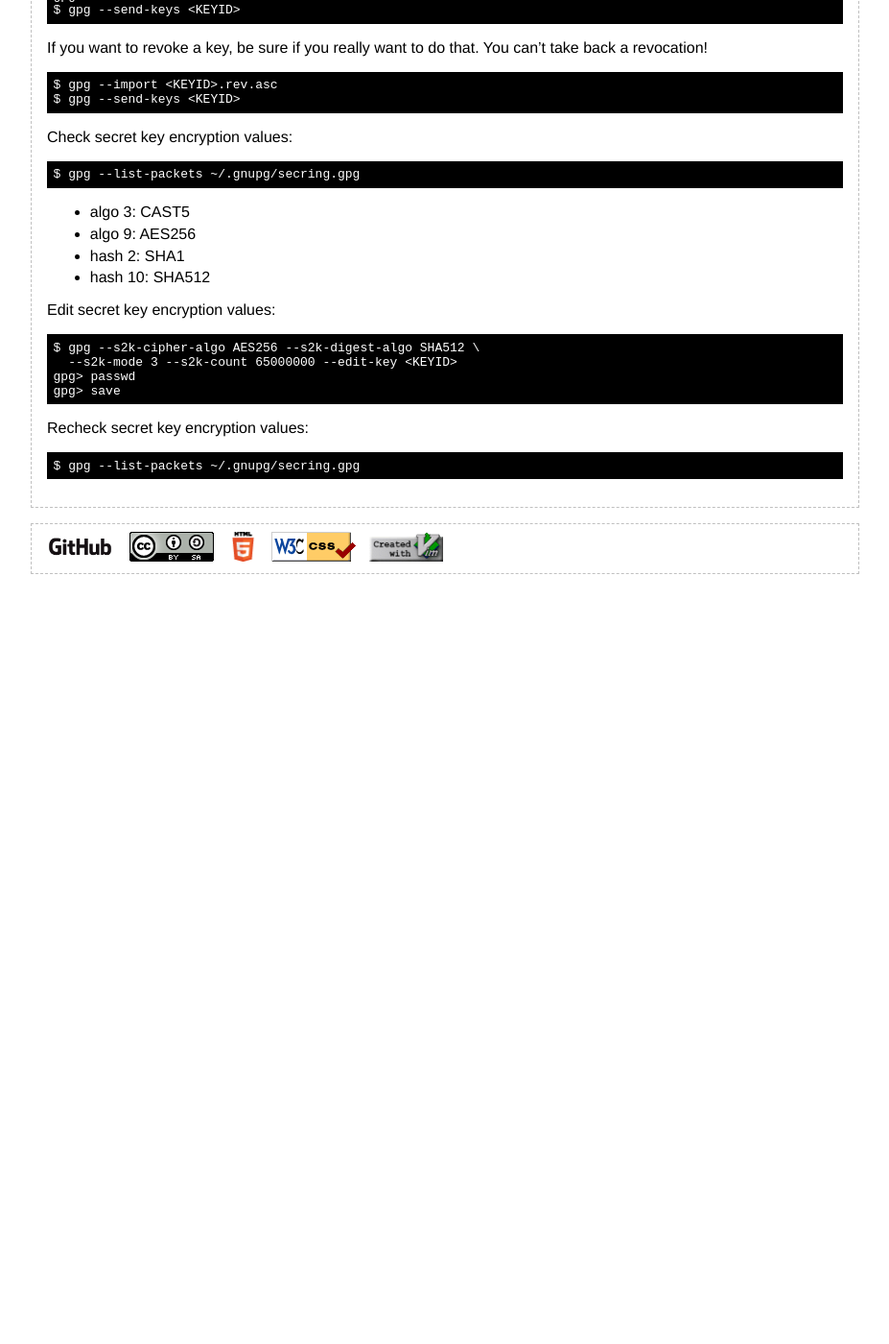
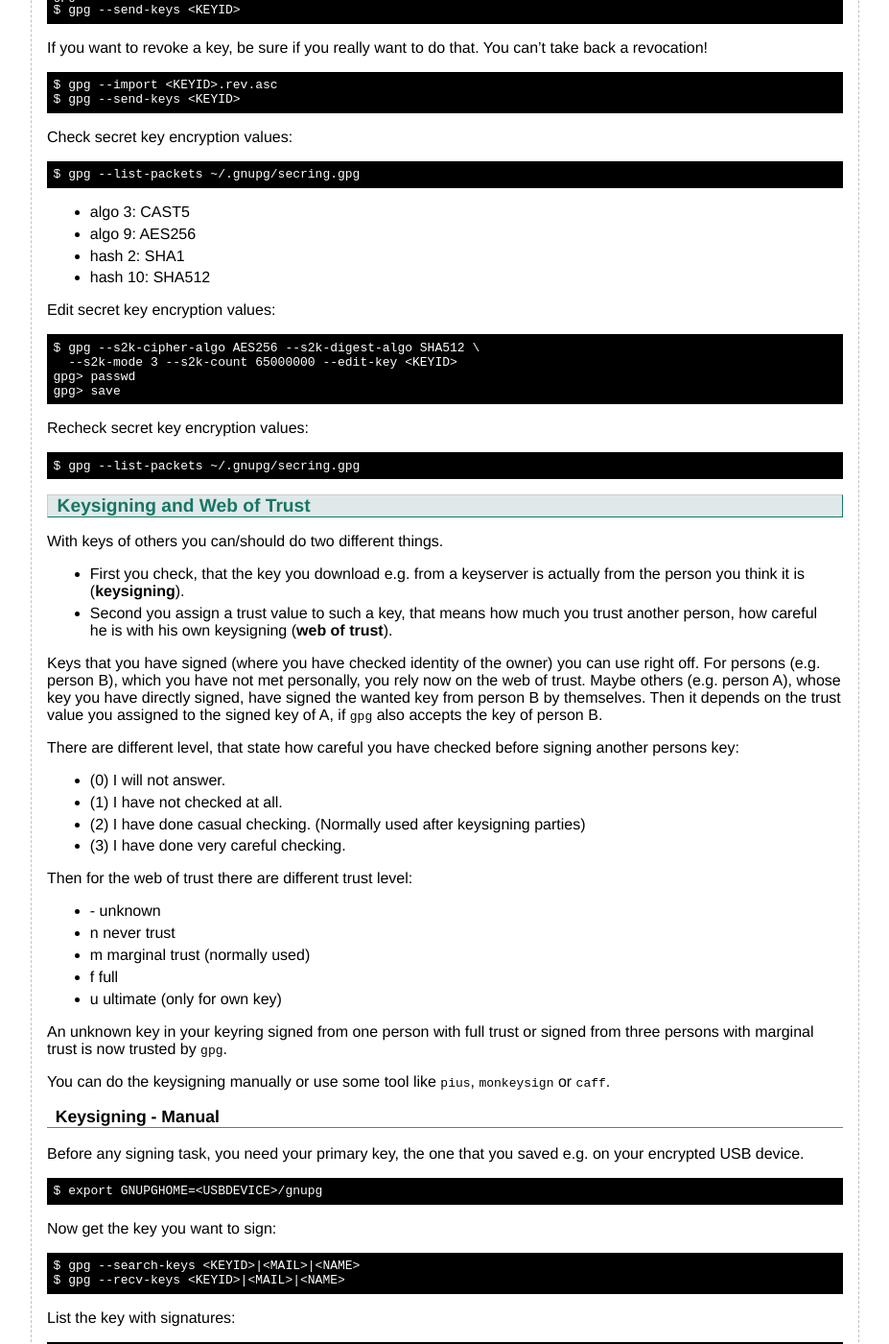
Before and after one commit to flyinggreenfrog/flyinggreenfrog.github.io, a Jekyll site: the page built from knowledgebase/gpg.md, in a window 1280 px wide and 1400 px high, scrolled down 7524 px. Shown: the whole window at 96% size, without its empty margins (176-1103 px from the left). Built offline with Jekyll 4.4.1, drawn with Linux system fonts in a browser that asks for light colours; before the commit the page ends 8154 px from its top, so only the background shows below that; some of the changed text lies outside the part shown.

Commit message:
Added keysigning and web of trust section.

````diff
--- a/knowledgebase/gpg.md
+++ b/knowledgebase/gpg.md
@@ -557,3 +557,107 @@ Recheck secret key encryption values:
 ``` sh
 $ gpg --list-packets ~/.gnupg/secring.gpg
 ```
+
+## Keysigning and Web of Trust
+
+With keys of others you can/should do two different things.
+
+* First you check, that the key you download e.g. from a keyserver is actually
+  from the person you think it is (**keysigning**).
+* Second you assign a trust value to such a key, that means how much you trust
+  another person, how careful he is with his own keysigning (**web of trust**).
+
+Keys that you have signed (where you have checked identity of the owner) you
+can use right off. For persons (e.g. person B), which you have not met
+personally, you rely now on the web of trust. Maybe others (e.g. person A),
+whose key you have directly signed, have signed the wanted key from person B by
+themselves. Then it depends on the trust value you assigned to the signed key
+of A, if `gpg` also accepts the key of person B.
+
+There are different level, that state how careful you have checked before
+signing another persons key:
+
+* (0) I will not answer.
+* (1) I have not checked at all.
+* (2) I have done casual checking. (Normally used after keysigning parties)
+* (3) I have done very careful checking.
+
+Then for the web of trust there are different trust level:
+
+* \- unknown
+* n never trust
+* m marginal trust (normally used)
+* f full
+* u ultimate (only for own key)
+
+An unknown key in your keyring signed from one person with full trust or signed
+from three persons with marginal trust is now trusted by `gpg`.
+
+You can do the keysigning manually or use some tool like `pius`, `monkeysign`
+or `caff`.
+
+### Keysigning - Manual
+
+Before any signing task, you need your primary key, the one that you saved e.g.
+on your encrypted USB device.
+
+``` sh
+$ export GNUPGHOME=<USBDEVICE>/gnupg
+```
+
+Now get the key you want to sign:
+
+``` sh
+$ gpg --search-keys <KEYID>|<MAIL>|<NAME>
+$ gpg --recv-keys <KEYID>|<MAIL>|<NAME>
+```
+
+List the key with signatures:
+
+``` sh
+$ gpg --list-sigs <KEYID>
+```
+
+Before signing, compare fingerprints of the key you downloaded with the one on
+the keysigning papersheet to be sure you will sign the correct key:
+
+``` sh
+$ gpg --fingerprint <KEYID>
+```
+
+Now sign the key:
+
+``` sh
+$ gpg --edit-key <KEYID>
+gpg> sign
+(2) I have done casual checking.
+gpg> save
+```
+
+Now either send the signed key back to a keyserver:
+
+``` sh
+$ gpg --send-keys <KEYID>
+```
+
+But it's better to export the key, encrypt for the owner and send it to him via
+E-Mail. That ensures that the owner indeed has access to the E-Mail he was
+claiming to possess:
+
+``` sh
+$ gpg --armor --export <KEYID> | gpg --armor --encrypt --recipient <KEYID> - |
+  mutt -s "Your signed key" <EMAIL>
+```
+
+The user now has to import his key, that you signed, and should upload it to
+keyserver by himself:
+
+``` sh
+$ gpg --decrypt <ENCRYPTED_KEY> | gpg --import
+$ gpg --send-keys <KEYID>
+```
+
+### Keysigning - PIUS
+
+For keysigning tasks (individually signing each uid and mail to it's owner) you
+can use `pius` (PGP Individual UID Signer).
````
